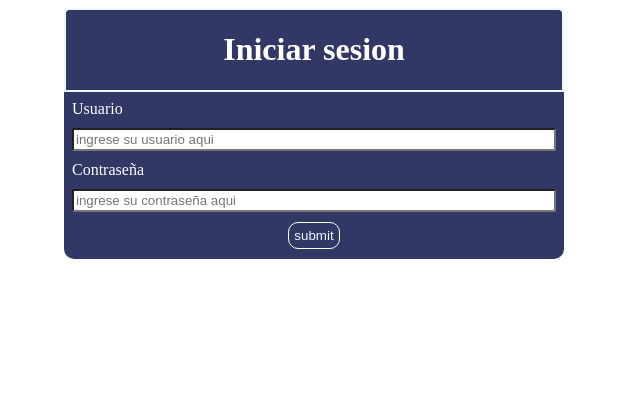
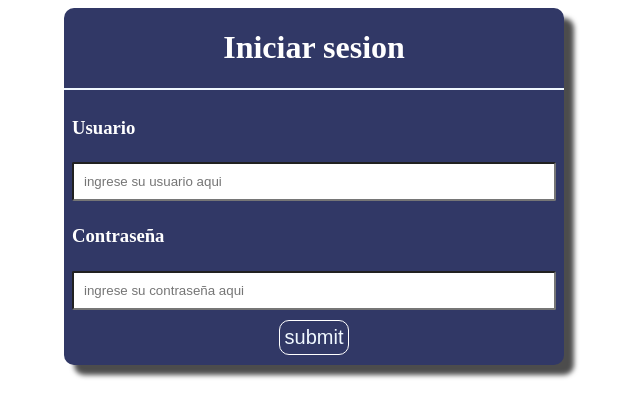
Before and after one commit to daposadap9/ProyectsJS, a PHP site: page /Login.html in a window 1280 px wide. Shown: the top 418 px of the page, without its empty margins (326-966 px from the left). Run offline with PHP 8.4, Linux system fonts and the light colour scheme.

Commit message:
new changes

```diff
--- a/Login/Login.html
+++ b/Login/Login.html
@@ -14,9 +14,9 @@
         <div class="container_2">
             <form action="" method="get">
                <div class="inputs__container_2">
-                <label for="">Usuario</label>
+                <label for=""><h3>Usuario</h3></label>
                 <input type="text" placeholder="ingrese su usuario aqui">
-                <label for="">Contraseña</label>
+                <label for=""><h3>Contraseña</h3></label>
                 <input type="password" placeholder="ingrese su contraseña aqui">
             </div>
             <div class="button__container_2">
--- a/Login/login.css
+++ b/Login/login.css
@@ -4,11 +4,14 @@
     max-width: 500px;
     border-radius: 10px;
     color: white;
+    -webkit-box-shadow: 10px 10px 5px 0px rgba(0,0,0,0.7);
+-moz-box-shadow: 10px 10px 5px 0px rgba(0,0,0,0.7);
+box-shadow: 10px 10px 5px 0px rgba(0,0,0,0.7);
 }
 .container_1{
     display: flex;
     justify-content: center;
-    border: 2px solid aliceblue;
+    border-bottom: 2px solid aliceblue;
 }
 .container_2{
     display: flex;
@@ -22,11 +25,11 @@
     justify-content: center;
     padding: 4px;
     flex-direction: column;
-    gap: 10px;
+    gap: 5px;
 }
 .inputs__container_2 input{
     border-radius: 2px;
-    padding: 2px;
+    padding: 10px;
 }
 .button__container_2{
     margin: 6px;
@@ -39,4 +42,5 @@
     padding: 5px;
     border-radius: 10px;
     color: aliceblue;
+    font-size: 20px;
 }
```
